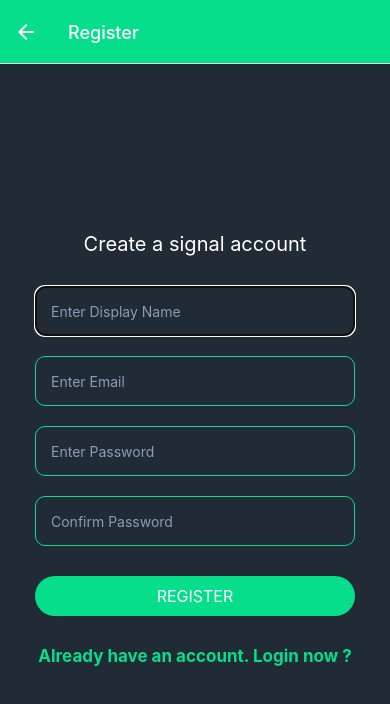
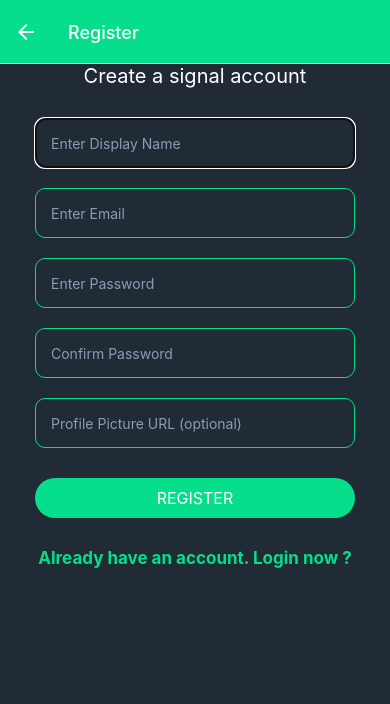
Before and after one commit to Tanh101/ReactNavtie-ChatAndVideoCall, a React Native app: screen /Register in a window 390 px wide. Shown: the top 704 px of the page. Built offline with nearby package versions, Linux system fonts and the light colour scheme; no server answers.

Commit message:
registerProfileUser

```diff
--- a/Screens/HomeScreen.js
+++ b/Screens/HomeScreen.js
@@ -38,13 +38,13 @@ const HomeScreen = ({ navigation }) => {
       headerLeft: () => (
         <View>
           <TouchableOpacity activeOpacity={0.5} onPress={signOutUser}>
-            {/* <Avatar rounded source={{ uri: auth?.currentUser?.photoURL }} /> */}
-            <Avatar
+            <Avatar rounded source={{ uri: auth?.currentUser?.photoURL }} />
+            {/* <Avatar
               rounded
               source={{
                 uri: "https://codefly.vn/wp-content/uploads/code/2020/12/11934/projecthtml/Source%20Code/uploadImage/Profile/blank_avatar.png",
               }}
-            />
+            /> */}
           </TouchableOpacity>
         </View>
       ),
--- a/Screens/LoginScreen.js
+++ b/Screens/LoginScreen.js
@@ -10,6 +10,7 @@ const LoginScreen = () => {
 
   useEffect(( )=> {
     const unsubcribe = auth.onAuthStateChanged(user => {
+      console.log(user.photoURL);
       if (user) {
         navigation.replace("Home");
       }
--- a/Screens/RegisterScreen.js
+++ b/Screens/RegisterScreen.js
@@ -1,5 +1,6 @@
 import {
   KeyboardAvoidingView,
+  ScrollView,
   StyleSheet,
   Text,
   TextInput,
@@ -14,19 +15,26 @@ const RegisterScreen = ({ navigation }) => {
   const [displayName, setDisplayName] = useState("");
   const [email, setEmail] = useState("");
   const [password, setPassword] = useState("");
+  const [imageUrl, setImageUrl] = useState("");
 
-  //   useLayoutEffect(() => {
-  //     navigation.setOptions({
-  //         headerBackTitle: "Back to Login",
-  //     });
-  //   }, [navigation]);
+  useLayoutEffect(() => {
+    navigation.setOptions({
+      headerBackTitle: "Back to Login",
+    });
+  }, [navigation]);
 
   const register = () => {
     auth
       .createUserWithEmailAndPassword(email, password)
-      .then(userCredentials => {
-        const user = userCredentials.user;
+      .then((authUser) => {
+        const user = authUser.user;
         console.log('Registered with: ', user.email);
+        user.updateProfile({
+          displayName: displayName,
+          photoURL:
+          imageUrl || 'https://codefly.vn/wp-content/uploads/code/2020/12/11934/projecthtml/Source%20Code/uploadImage/Profile/blank_avatar.png'
+
+        });
       })
       .catch(error => alert(error.message))
   }
@@ -34,6 +42,7 @@ const RegisterScreen = ({ navigation }) => {
   return (
     <KeyboardAvoidingView behavior="padding" style={styles.mainBody}>
       <StatusBar style="light" />
+      <ScrollView >
         <Text style={styles.title}>Create a signal account</Text>
         <View style={styles.SectionStyle}>
           <TextInput
@@ -72,7 +81,15 @@ const RegisterScreen = ({ navigation }) => {
             secureTextEntry
           />
         </View>
-
+        <View style={styles.SectionStyle}>
+          <TextInput
+            style={styles.inputStyle}
+            placeholder="Profile Picture URL (optional)"
+            placeholderTextColor="#8b9cb5"
+            value={imageUrl}
+            onChangeText={(text) => setImageUrl(text)}
+          />
+        </View>
         <TouchableOpacity style={styles.buttonStyle} activeOpacity={0.5}
           onPress={register}>
           <Text style={styles.buttonTextStyle}>REGISTER</Text>
@@ -83,6 +100,7 @@ const RegisterScreen = ({ navigation }) => {
         >
           Already have an account. Login now ?
         </Text>
+      </ScrollView>
     </KeyboardAvoidingView>
   );
 };
```
Lines whose indentation alone changed are shown as unchanged.
